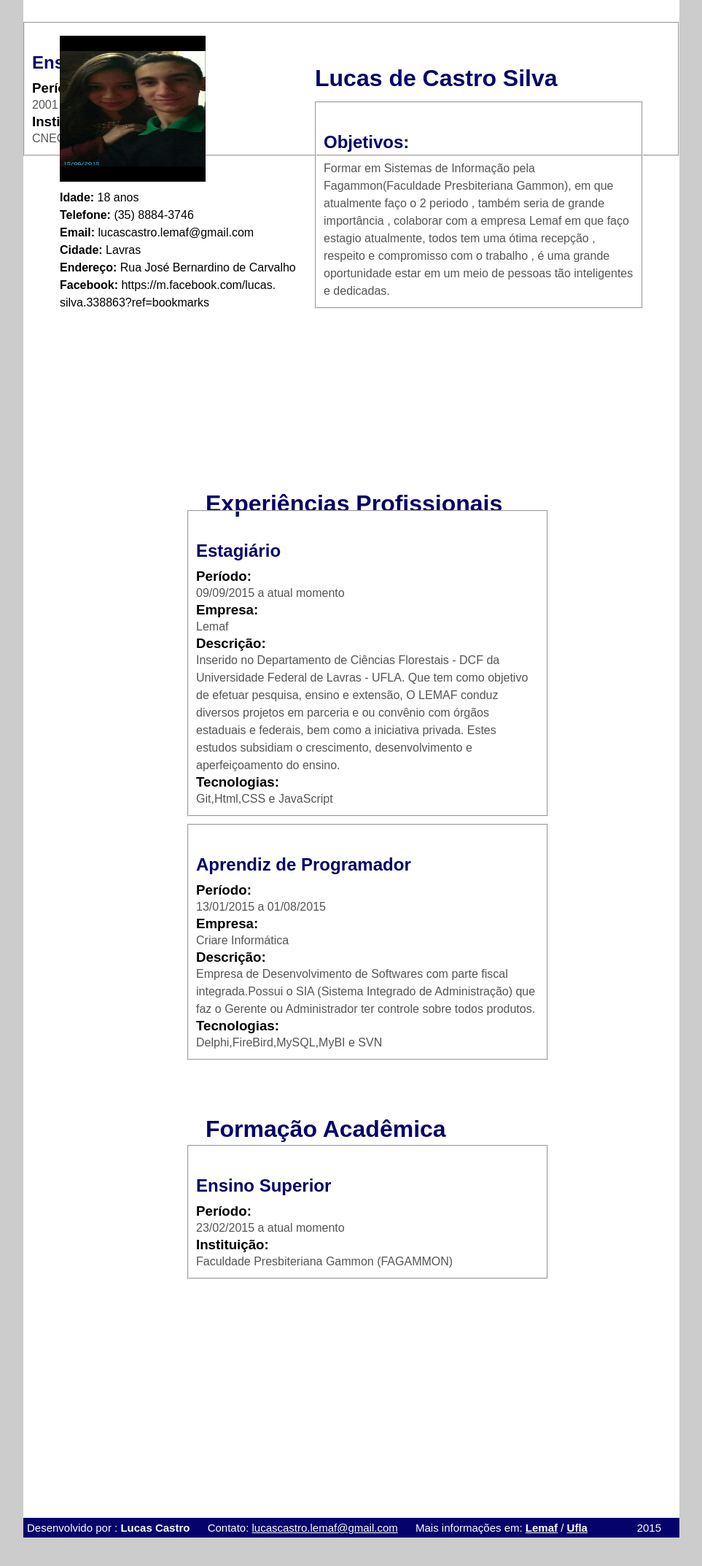
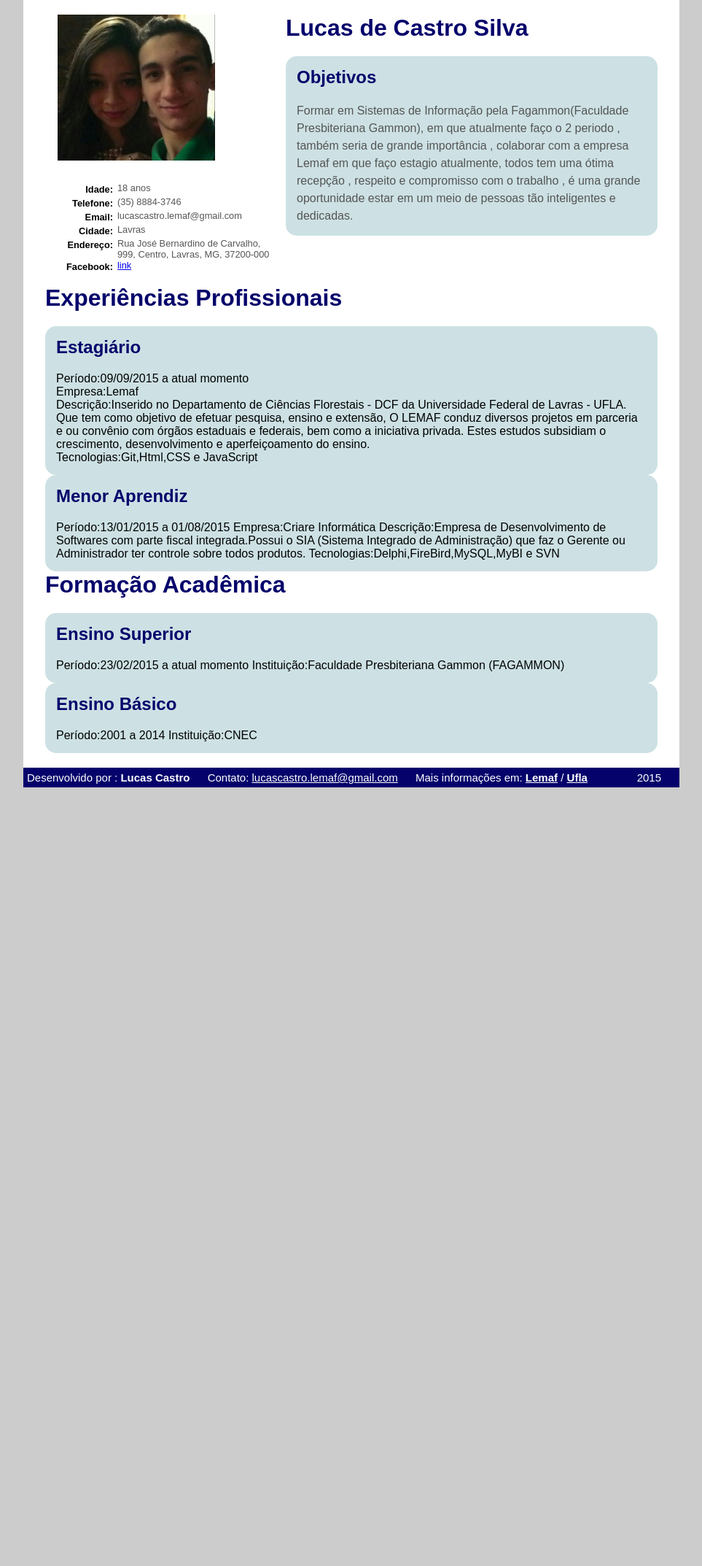
Before and after one commit to LucasLemaf/SitePessoal, a PHP site: the page made by html/Currículo.html in a window 1280 px wide. Shown: the part 111-2257 px from the top of the page at 73% size, without its empty margins (158-1121 px from the left). Run offline with PHP 8.4, Linux system fonts and the light colour scheme.

Commit message:
Melhorias no estilo na pagina de Curriculo

```diff
--- a/css/style.css
+++ b/css/style.css
@@ -17,7 +17,7 @@
 	background: #ccc ;
 }
 
-#wrapper {
+.wrapper {
 	position: absolute;
 	width: 900px;
 	left: 50%;
@@ -25,21 +25,10 @@
 	padding: 10px 0;
 }
 
-#conteudo {
+.conteudo {
 	padding: 20px 30px;
 	min-height: 500px;
 	background-color: #FFF;
-}
-#conteudoCurriculo {
-	min-height: 2050px;
-	background-color: #FFF;
-	padding-top: 30px;
-}
-
-#conteudoContato {
-	min-height: 825px;
-	background-color: #FFF;
-	padding-top: 30px;
 }
 
 /** Cabeçalho */
@@ -122,10 +111,9 @@
 	color: #FFF;
 }
 
-/** Conteúdo */
+/** Conteúdo Geral do Site */
 
 h1, h2 {
-	margin: 40px 0px 10px 0px;
 	color: #05036B;
 }
 
@@ -134,136 +122,79 @@
 	color: #555;
 }
 
-
-#afastamento {
-
-	margin: 10px;
+.clearfix {
+	overflow: auto;
 }
 
-
-#objetivos {
-
-	width: 50%;
-
-	height: 200px;
-
-	position: absolute;
-
-	left: 400px;
-
-	top: 250px;
-
-	padding: 0;
+/** Página Inicial */
+#pagina_inicial h1, #pagina_inicial h2 {
+	margin: 40px 0px 10px 0px;
 }
 
-#titulo {
+/** Currículo */
 
-	width: 50%;
-
+#foto {
+	position: relative;
+	width: 250px;
 	height: 200px;
-
-	position: absolute;
-
-	left: 400px;
-
-	top: 160px;
+	overflow: hidden;
+	margin-bottom: 15px;
 }
 
-#foto {
-	width: 1px;
-
+#foto img {
 	position: absolute;
-
-	left: 50px;
-
-	top: 160px;
-
-	border: 0;
+	left: 50%;
+	top: 75%;
+	-webkit-transform: translate(-50%,-50%);
+	-ms-transform: translate(-50%,-50%);
+	transform: translate(-50%,-50%);
 }
 
-#informacoespessoais {
-
-	width: 900px;
-
-	position: absolute;
-
-	left: 50px;
-
-	top: 370px;
-
-	line-height: 1.5;
+#curriculo h1, #curriculo h2 {
+	margin-bottom: 20px;
 }
 
-#cargos {
-
-	width: 55%;
-
-	height: 800px;
-
-	position: absolute;
-
-	left: 225px;
-
-	top: 810px;
+#curriculo fieldset {
+	border: none;
+	border-radius: 15px;
+	padding: 15px;
+	background-color: #CDE1E4;
 }
 
-#titulos {
-
-	width: 900px;
-
-	height: 800px;
-
-	position: absolute;
-
-	left: 250px;
-
-	top: 743px;
+#dados_pessoais {
+	float: left;
+	font-size: 80%;
 }
 
-#cargoss {
-
-	width: 55%;
-
-
-	position: absolute;
-
-	left: 225px;
-
-	top: 1240px;
-
+#dados_pessoais fieldset {
+	border: none;
+	width: 300px;
+	background-color: #FFF;
 }
 
-#titulosss {
-
-	width: 900px;
-
-	position: absolute;
-
-	left: 250px;
-
-	top: 1600px;
+#dados_pessoais fieldset div {
+	overflow: auto;
 }
 
-#formacao {
-
-	width: 55%;
-
-	position: absolute;
-
-	left: 225px;
-
-	top: 1680px;
+#dados_pessoais fieldset label {
+	float: left;
+	font-weight: bold;
+    text-align: right;
+    width: 72px;
+    display: inline-block;
+    padding: 2px 6px;
 }
 
-#formacoes {
+#dados_pessoais span {
+	color: #555;
+}
 
-	width: 55%;
+/** Contato */
 
-	position: absolute;
-
-	left: 225px;
-
-	top: 1870px;
+#conteudoContato {
+	min-height: 825px;
+	background-color: #FFF;
+	padding-top: 30px;
 }
 
 #mensagem {
--- a/html/Currículo.html
+++ b/html/Currículo.html
@@ -6,7 +6,7 @@
 </head>
 <body>
 
-	<div id="wrapper">
+	<div class="wrapper">
 
 		<header>
 
@@ -22,91 +22,105 @@
 				</ul>
 			</nav>
 
+		</header>
+
+
+		<div id="curriculo" class="conteudo">
+
+			<div class="clearfix">
+
+				<div id="dados_pessoais">
+
 					<div id="foto">
+						<img src="../img/fotopessoal.png" width="216" height="384">
+					</div>
 
-			<img src="../img/fotopessoal.png" width="200" height="200">
+					<fieldset>
+
+						<div>
+							<label>Idade:</label><span>18 anos</span>
+						</div>
+						<div>
+							<label>Telefone:</label><span>(35) 8884-3746</span>
+						</div>
+						<div>
+							<label>Email:</label><span>lucascastro.lemaf@gmail.com</span>
+						</div>
+						<div>
+							<label>Cidade:</label><span>Lavras</span>
+						</div>
+						<div>
+							<label>Endereço:</label><span>Rua José Bernardino de Carvalho, 999, Centro, Lavras, MG, 37200-000</span>
+						</div>
+						<div>
+							<label>Facebook:</label><span><a href="https://m.facebook.com/lucas.silva.338863?ref=bookmarks">link</a></span>
+						</div>
+
+					</fieldset>
 
 				</div>
 
-		</header>
+				<div>
+					<h1>Lucas de Castro Silva</h1>
 
-
-		<div id="conteudoCurriculo">
-
-			<div id="titulo">
-				<h1><label>Lucas de Castro Silva</label></h1>
-			</div>
-
-			<div id="objetivos">
 					<fieldset>
-					<div id="afastamento">
-
-						<h2><label for="objetivos">Objetivos: </label></h2>
+						<h2>Objetivos</h2>
 
 					 	<p>  Formar em Sistemas de Informação pela Fagammon(Faculdade Presbiteriana Gammon), em que atualmente faço o 2 periodo , também seria de grande importância , colaborar com a empresa Lemaf em que faço estagio atualmente, todos tem uma ótima recepção , respeito e compromisso com o trabalho , é uma grande oportunidade estar em um meio de pessoas tão inteligentes e dedicadas.</p>
-					</div>
+
 					</fieldset>
 				</div>
 
-			<div id="informacoespessoais">
-				<strong>Idade:</strong> 18 anos</p>
-				<strong>Telefone:</strong> (35) 8884-3746</p>
-				<strong>Email:</strong> lucascastro.lemaf@gmail.com</p>
-				<strong>Cidade:</strong> Lavras</p>
-				<strong>Endereço:</strong> Rua José Bernardino de Carvalho</p>
-				<strong>Facebook:</strong> https://m.facebook.com/lucas.<br>silva.338863?ref=bookmarks</p>
 			</div>
 
-			<div id="titulos">
-				<h1><label>Experiências Profissionais</label></h1>
+			<h1>Experiências Profissionais</h1>
+
+			<fieldset>
+				<h2>Estagiário</h2>
+
+				<div>
+					<label>Período:</label><span>09/09/2015 a atual momento</span>
 				</div>
 
-				<div id="cargos">
-					<fieldset>
-						<div id="afastamento">
-							<h2><label for="Cargo 1">Estagiário</label></h2>
-							<h3><label>Período:</label></h3><p>09/09/2015 a atual momento</p>
-							<h3><label>Empresa:</label></h3><p>Lemaf</p>
-							<h3><label>Descrição:</label></h3><p>Inserido no Departamento de Ciências Florestais - DCF da Universidade Federal de Lavras - UFLA. Que tem como objetivo de efetuar pesquisa, ensino e extensão, O LEMAF conduz diversos projetos em parceria e ou convênio com órgãos estaduais e federais, bem como a iniciativa privada. Estes estudos subsidiam o crescimento, desenvolvimento e aperfeiçoamento do ensino.</p>
-							<h3><label>Tecnologias:</label></h3><p>Git,Html,CSS e JavaScript</p>
-						</div>
-					</fieldset>
+				<div>
+					<label>Empresa:</label><span>Lemaf</span>
 				</div>
 
-			<div id="cargoss">
-				<fieldset>
-					<div id="afastamento">
-						<h2><label for="Cargo 2">Aprendiz de Programador</label></h2>
-						<h3><label>Período:</label></h3><p>13/01/2015 a 01/08/2015</p>
-						<h3><label>Empresa:</label></h3><p>Criare Informática</p>
-						<h3><label>Descrição:</label></h3><p>Empresa de Desenvolvimento de Softwares com parte fiscal integrada.Possui o SIA (Sistema Integrado de Administração) que faz o Gerente ou Administrador ter controle sobre todos produtos.</p>
-						<h3><label>Tecnologias:</label></h3><p>Delphi,FireBird,MySQL,MyBI e SVN</p>
-					</div>
-				</fieldset>
+				<div>
+					<label>Descrição:</label><span>Inserido no Departamento de Ciências Florestais - DCF da Universidade Federal de Lavras - UFLA. Que tem como objetivo de efetuar pesquisa, ensino e extensão, O LEMAF conduz diversos projetos em parceria e ou convênio com órgãos estaduais e federais, bem como a iniciativa privada. Estes estudos subsidiam o crescimento, desenvolvimento e aperfeiçoamento do ensino.</span>
 				</div>
 
-			<div id="titulosss">
-				<h1><label>Formação Acadêmica</label></h1>
+				<div>
+					<label>Tecnologias:</label><span>Git,Html,CSS e JavaScript</span>
 				</div>
 
-			<div id="formacao">
+			</fieldset>
+
 			<fieldset>
-					<div id="afastamento">
-						<h2><label for="Cargo 2">Ensino Superior</label></h2>
-						<h3><label>Período:</label></h3><p>23/02/2015 a atual momento</p>
-						<h3><label>Instituição:</label></h3><p>Faculdade Presbiteriana Gammon (FAGAMMON)</p>
-					</div>
+				<h2>Menor Aprendiz</h2>
+
+				<label>Período:</label><span>13/01/2015 a 01/08/2015</span>
+				<label>Empresa:</label><span>Criare Informática</span>
+				<label>Descrição:</label><span>Empresa de Desenvolvimento de Softwares com parte fiscal integrada.Possui o SIA (Sistema Integrado de Administração) que faz o Gerente ou Administrador ter controle sobre todos produtos.</span>
+				<label>Tecnologias:</label><span>Delphi,FireBird,MySQL,MyBI e SVN</span>
 			</fieldset>
-			</div>
 
-			<div id="formacaos">
+			<h1>Formação Acadêmica</h1>
+
 			<fieldset>
-					<div id="afastamento">
-						<h2><label for="Cargo 2">Ensino Básico</label></h2>
-						<h3><label>Período:</label></h3><p>2001 a 2014</p>
-						<h3><label>Instituição:</label></h3><p>CNEC</p>
-					</div>
-			</div>
+				<h2>Ensino Superior</h2>
+
+				<label>Período:</label><span>23/02/2015 a atual momento</span>
+				<label>Instituição:</label><span>Faculdade Presbiteriana Gammon (FAGAMMON)</span>
+			</fieldset>
+
+			<fieldset>
+				<h2>Ensino Básico</h2>
+
+				<label>Período:</label><span>2001 a 2014</span>
+				<label>Instituição:</label><span>CNEC</span>
+			</fieldset>
+
 		</div>
 
 		<footer>
--- a/html/inicio.html
+++ b/html/inicio.html
@@ -6,7 +6,7 @@
 </head>
 <body>
 
-	<div id="wrapper">
+	<div class="wrapper">
 
 		<header>
 
@@ -25,7 +25,7 @@
 
 		</header>
 
-		<div id="conteudo">
+		<div id="pagina_inicial" class="conteudo">
 
 			<h1>Sobre</h1>
 			<p>
```
Lines whose indentation alone changed are shown as unchanged.
